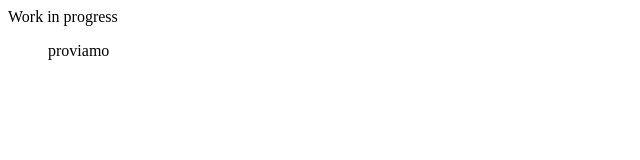
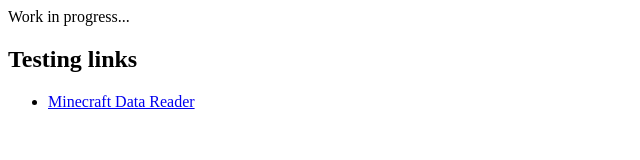
Before and after one commit to OmarBaatti/Portfolio, a plain HTML site: page index.html in a window 1280 px wide. Shown: the whole page, without its empty margins (0-640 px from the left). Drawn offline with Linux system fonts and the light colour scheme.

Commit message:
modifica

```diff
--- a/index.html
+++ b/index.html
@@ -6,9 +6,10 @@
     <title>Portfolio - MainPage</title>
 </head>
 <body>
-    Work in progress
+    Work in progress...
+    <h2>Testing links</h2>
     <ul>
-        proviamo
+        <li><a href="minecraft data reader/">Minecraft Data Reader</a></li>
     </ul>
 </body>
 </html>
```
